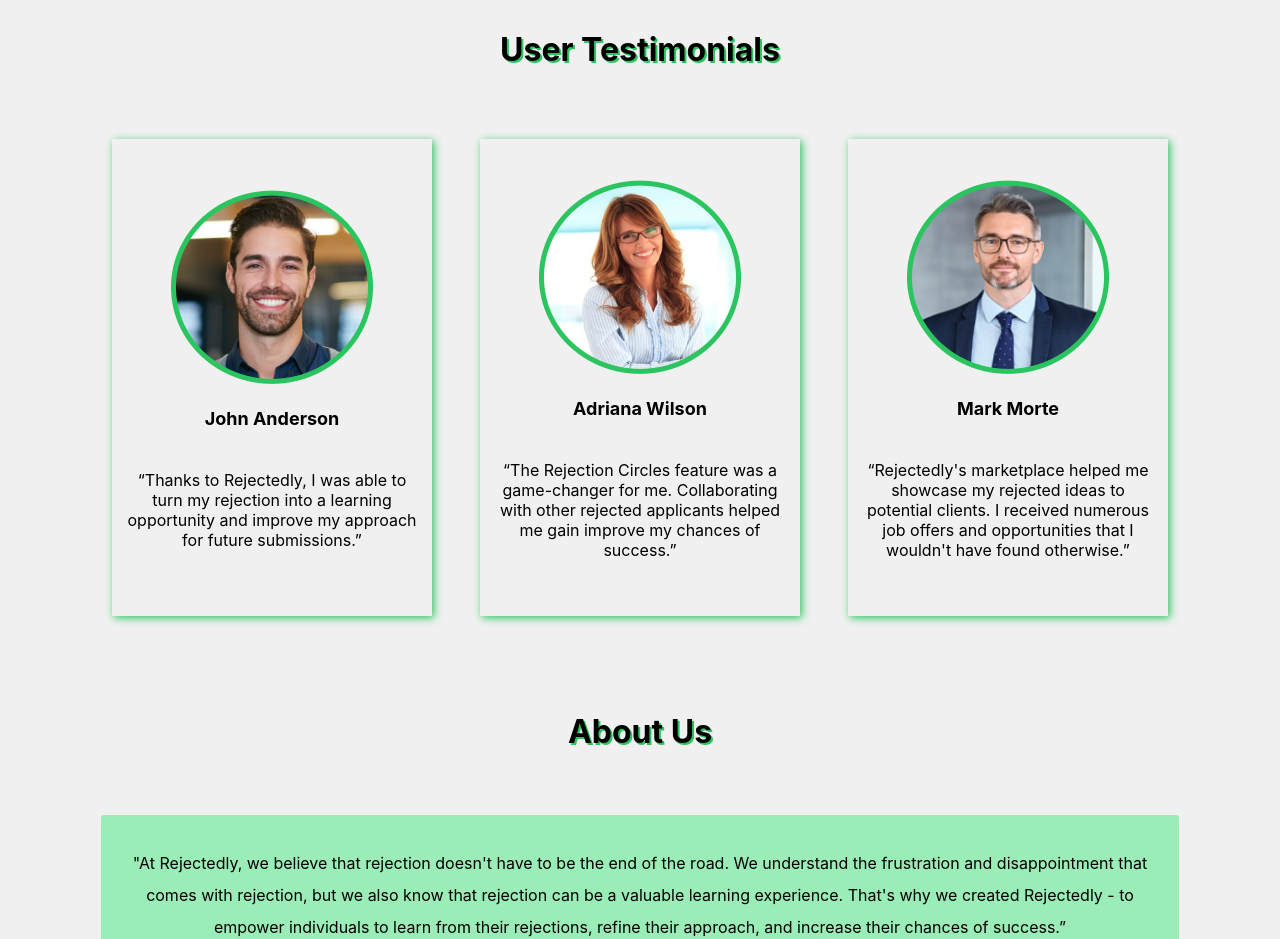
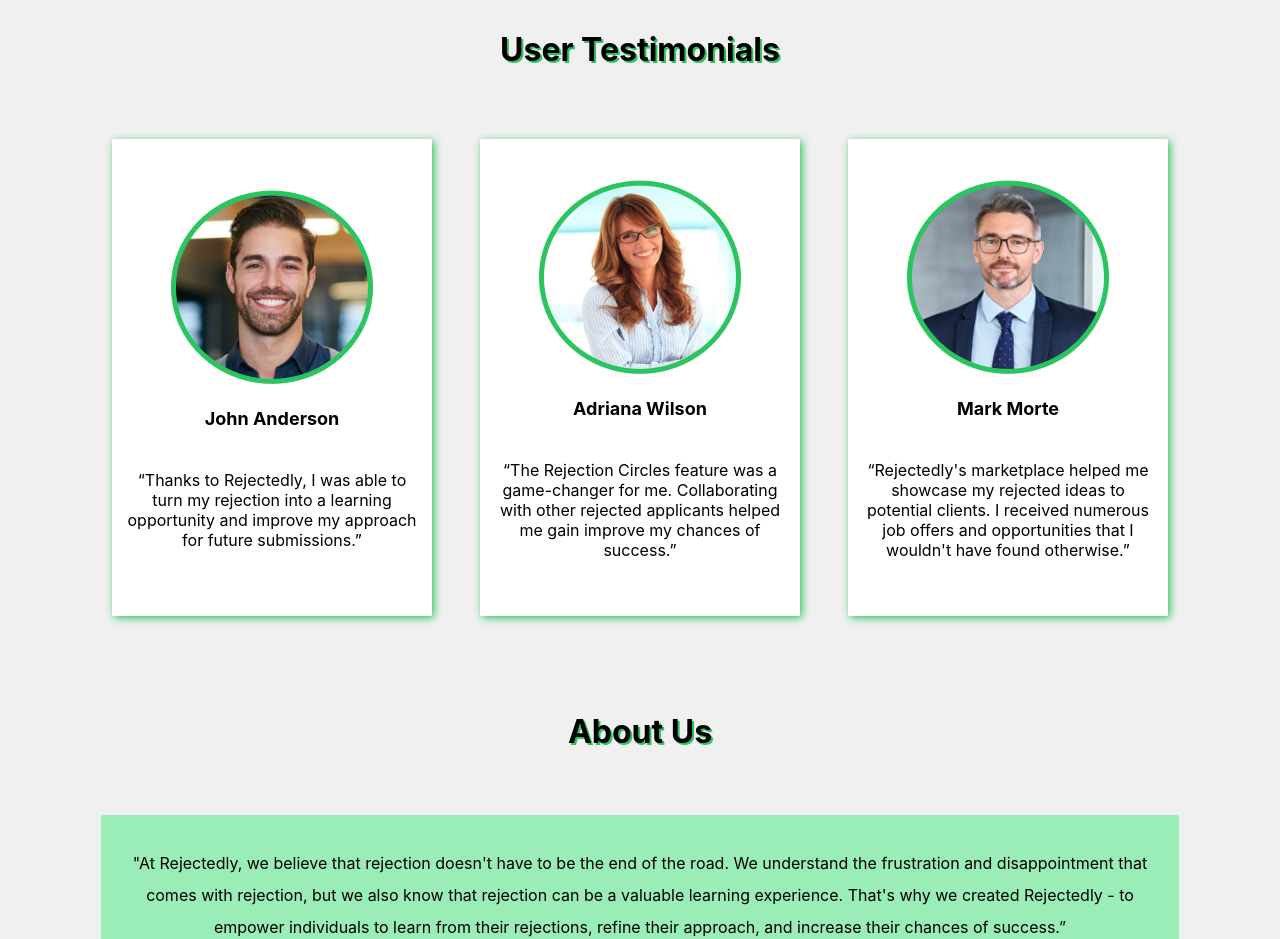
Before and after one commit to rimaabouchacra/Rejectedly, a React (Create React App) app in the folder rejectedly-frontend/: page / in a window 1280 px wide. Shown: the part 960-1899 px from the top of the page. Built offline with nearby package versions, Linux system fonts and the light colour scheme.

Commit message:
edited style

```diff
--- a/rejectedly-frontend/src/components/testimonials/index.css
+++ b/rejectedly-frontend/src/components/testimonials/index.css
@@ -3,6 +3,7 @@
     text-shadow: 2px 2px var(--green);
     text-align: center;
 }
+
 .persons-container {
     display: flex;
     flex-direction: row;
@@ -22,6 +23,7 @@
     height: 28.25rem;
     text-align: center;
     box-shadow: 2px 2px 8px var(--green);
+    background-color: var(--white);
 
 }
 .title {
--- a/rejectedly-frontend/src/pages/homepage/index.js
+++ b/rejectedly-frontend/src/pages/homepage/index.js
@@ -4,7 +4,7 @@
 import Navbar from '../../components/navbar'
 import Platform from '../../components/platform-features';
 import Testimonials from '../../components/testimonials';
-import './home.css'
+import './homepage.css'
 
 const Homepage=()=>{
     return(
```
Also changed, not shown: rejectedly-frontend/src/pages/homepage/homepage.css (renamed from rejectedly-frontend/src/pages/homepage/home.css).
